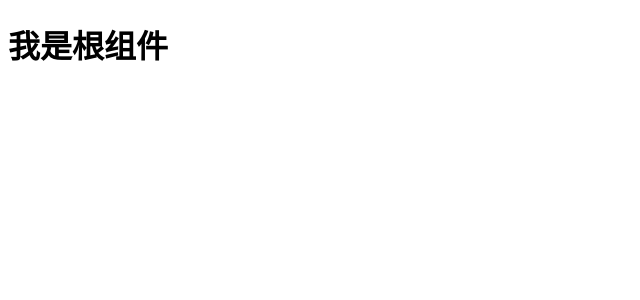
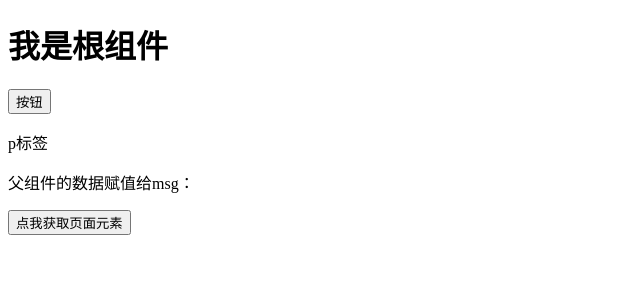
Before and after one commit to hhhhhhhush/Vue_practise_demoDay02, a Vue app: page / in a window 1280 px wide. Shown: the top 300 px of the page, without its empty margins (0-640 px from the left). Built offline with nearby package versions, Linux system fonts and the light colour scheme.

Commit message:
ref的使用

```diff
--- a/src/App.vue
+++ b/src/App.vue
@@ -1,16 +1,44 @@
 <template>
   <div>
-    <h1>我是根组件</h1>
+    <h1 ref="title">我是根组件</h1>
+    <my-ref ref="myCom"></my-ref>
+
+    <button @click="doClick">点我获取页面元素</button>
   </div>
 </template>
 
 <script>
 
 import MyRef from '@/components/MyRef.vue';
+
+/*
+  1.ref作用：获取DOM对象 或 组件的引用
+  2.ref语法：
+    2.1 声明ref：  <标签名 ref="属性名"></标签名>
+    2.2 获取ref： this.$refs.属性名
+  3.注意点：ref给不同的标签使用，获取的值不同
+    3.1 原生DOM标签：获取的就是dom元素
+    3.2 自定义标签（组件）：获取的就是组件的vm(vc继承vm)实例
+  4.ref应用场景
+    4.1 如何在父组件中调用子组件的方法： ref
+    4.2 ref也可以实现父传子：函数传参
+
+
+*/
 export default {
   components: {
     MyRef
-  }
+  },
+  methods: {
+    doClick () {
+      console.log(this)
+      console.log(this.$refs.title)
+      console.log(this.$refs.myCom)
+      // 父组件中调用子组件的方法
+      // ref也能实现父组件给子组件传递数据 函数传参
+      this.$refs.myCom.sayhi("我是父组件来的哦~");
+    }
+  },
 }
 </script>
 
--- a/src/components/MyRef.vue
+++ b/src/components/MyRef.vue
@@ -2,6 +2,7 @@
     <div>
         <button>按钮</button>
         <p>p标签</p>
+        <p>父组件的数据赋值给msg：{{ msg }}</p>
     </div>
 </template>
 
@@ -9,11 +10,15 @@
     export default {
         data() {
             return {
-
+                msg: ""
             }
         },
         methods: {
-
+            sayhi (str) {
+                console.log("hi,my name is mzz")
+                console.log(str)
+                this.msg = str;
+            }
         },
     }
 </script>
```
